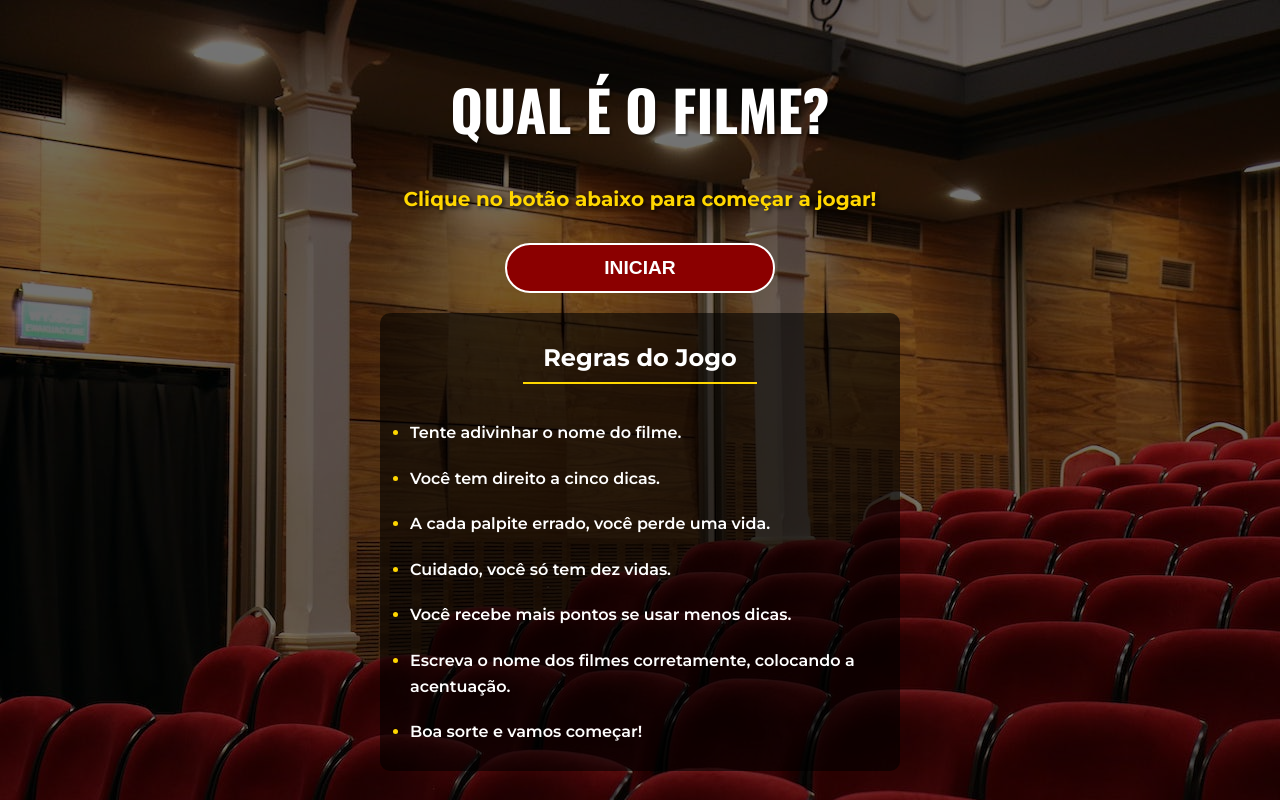
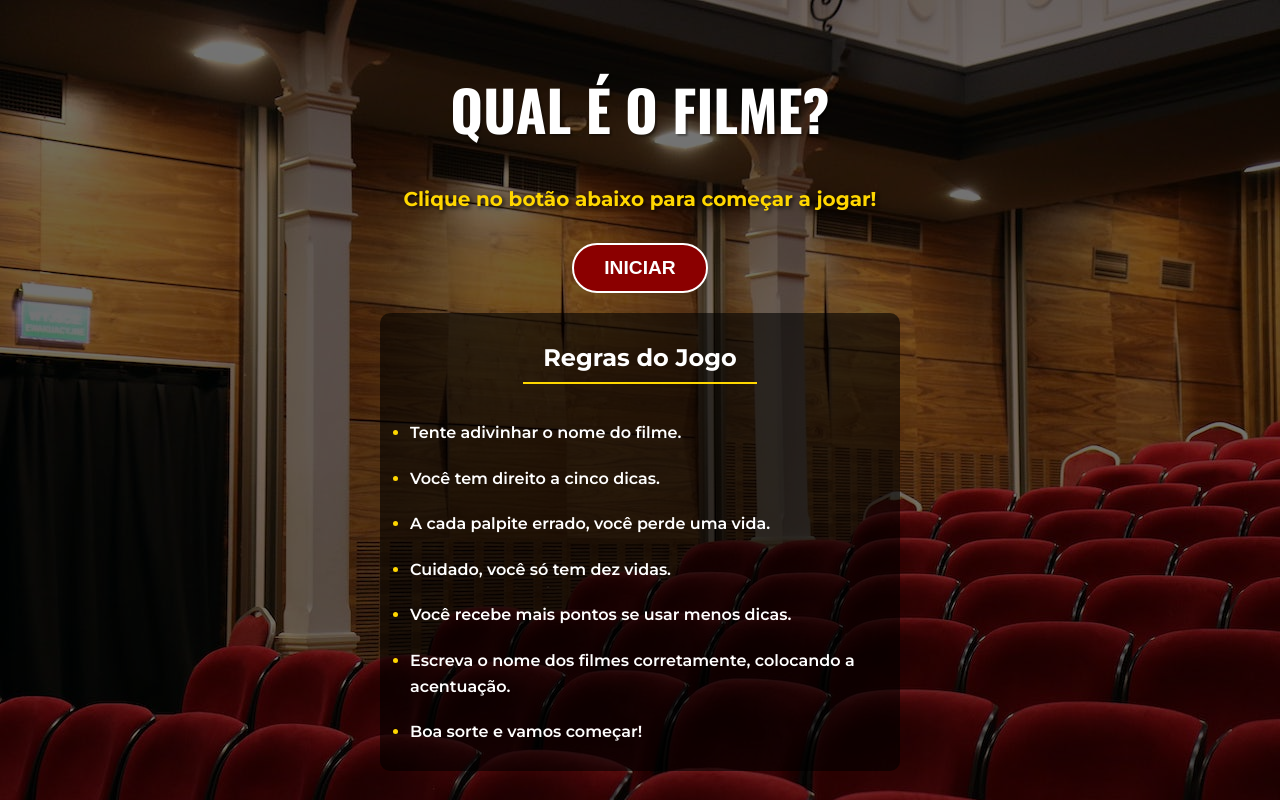
Before and after one commit to flaviare1s/qual-e-o-filme, a React (Vite) app: page / in a window 1280 px wide. Built offline with nearby package versions, Linux system fonts and the light colour scheme.

Commit message:
Ajuste no layout do botão

```diff
--- a/src/index.css
+++ b/src/index.css
@@ -22,11 +22,10 @@ h1 {
 button {
   background-color: #8B0000;
   color: #ffffff;
-  padding: 0 35px;
+  padding: 0 30px;
   border: 2px solid white;
   border-radius: 25px;
   height: 50px;
-  width: 270px;
   text-transform: uppercase;
   font-weight: bold;
   font-size: 1.2em;
```
